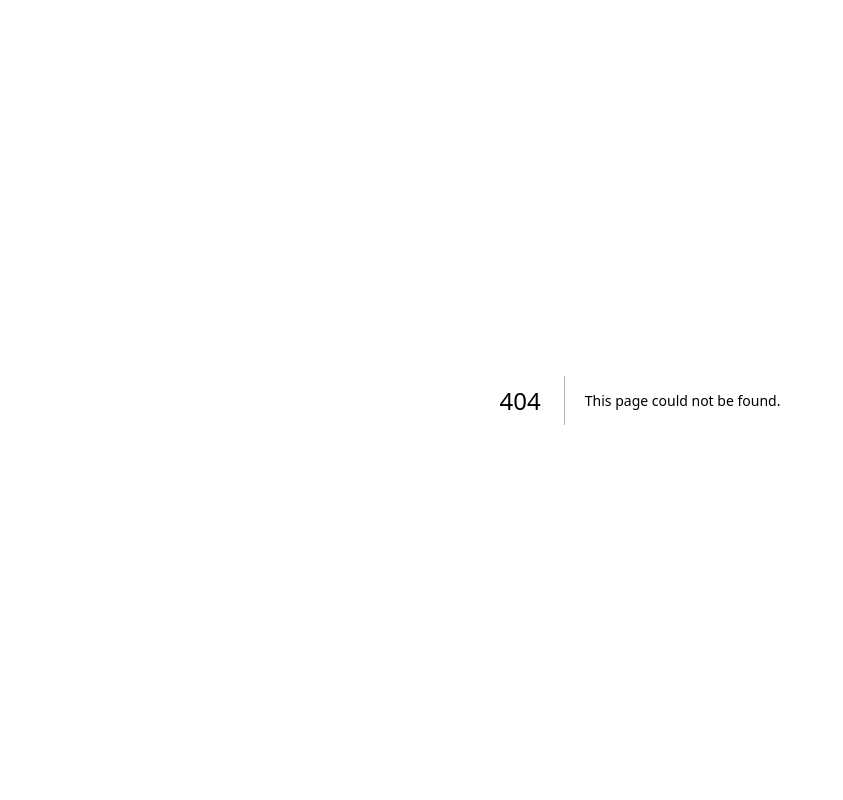
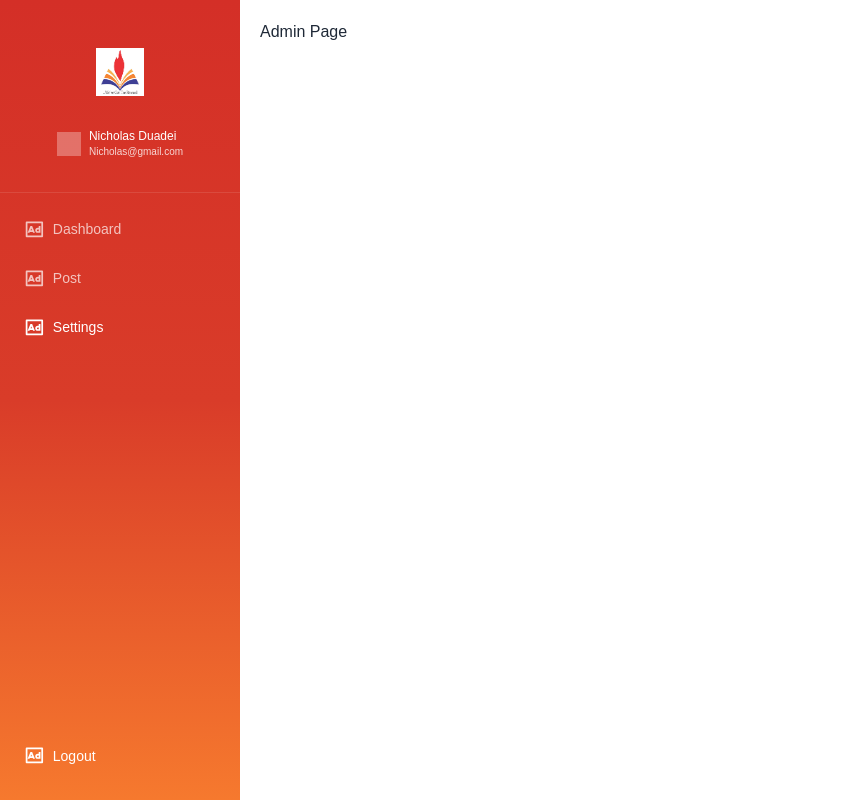
Before and after one commit to adefokun/brilliant-brain, a Next.js app: page /admin in a window 1280 px wide. Before the commit this address had no page. Shown: the whole page, without its empty margins (0-843 px from the left). Built offline with nearby package versions, Linux system fonts and the light colour scheme; a web font is replaced by a local one; what prettier-plugin-tailwindcss would draw is missing.

Commit message:
admin setup

```diff
--- /dev/null
+++ b/components/SideNav/index.tsx
@@ -0,0 +1,53 @@
+import React from 'react'
+import Link from 'next/link'
+import { MdTrendingUp, MdPersonOutline, MdOutlinePersonOutline } from 'react-icons/md'
+import { RiBillLine, RiAdvertisementLine } from 'react-icons/ri'
+import Logo from "@/assets/logo.jpg"
+import Image from 'next/image'
+
+
+const SideNav = ({ }) => {
+
+  return (
+    <div className='hidden sm:flex flex-col justify-between grad-to-bottom text-white h-screen min-w-[240px] w-60 pt-4 pb-6 overflow-hidden'>
+        <div>
+            <div className='w-full flex flex-col items-center gap-8 py-8 border-b border-white/10'>
+                <Link href={"/"}>
+                    <Image src={Logo} className='w-12 h-12 md:h-12' alt='' />
+                </Link>
+                <div className="flex items-center text-xs gap-2">
+                    <span className='w-6 h-6 bg-white/30'>
+                    </span>
+                    <div className="flex flex-col text-xs">
+                        <span className=''>Nicholas Duadei</span>
+                        <span className='text-white/80 text-[10px]'>Nicholas@gmail.com</span>
+                    </div>
+                </div>
+            </div>
+            <div className='flex flex-col gap-2 pt-4 text-white/70'>
+                <Link className={`py-2.5 pl-6 text-sm flex items-center gap-2`} href="/users">
+                    {/* <span className='w-4 h-4 bg-white flex justify-center items-center rounded border'>
+                        <MdTrendingUp color='#000000' size={"0.6rem"} />
+                    </span>  */}
+                    <RiAdvertisementLine size={"1.3rem"} />
+                    Dashboard
+                </Link>
+                <Link className={`py-2.5 pl-6 text-sm flex items-center gap-2`} href={"/users/billboard"}>
+                    <RiAdvertisementLine size={"1.3rem"} />
+                    Post
+                </Link>
+                <Link className={`py-2.5 pl-6 text-sm flex items-center gap-2 text-white`} href={"/users/billboard"}>
+                    <RiAdvertisementLine size={"1.3rem"} />
+                    Settings
+                </Link>
+            </div>
+        </div>
+        <div onClick={() => ''} className={`py-2.5 pl-6 text-sm flex items-center gap-2`}>
+            <RiAdvertisementLine size={"1.3rem"} />
+            Logout
+        </div>
+    </div>
+  )
+}
+
+export default SideNav
--- /dev/null
+++ b/layouts/AdminLayout/index.tsx
@@ -0,0 +1,16 @@
+import React from 'react'
+import SideNav from '@/components/SideNav'
+
+const AdminLayout = ({ children }: { children: React.ReactNode }) => {
+
+  return (
+      <div className='flex bg-footer-bg overflow-hidden h-screen w-full'>
+        <SideNav />
+        <div className="flex-1 overflow-y-scroll bg-base-200 p-5">
+          {children}
+        </div>
+      </div>
+  )
+}
+
+export default AdminLayout
--- /dev/null
+++ b/pages/admin/index.tsx
@@ -0,0 +1,17 @@
+import Head from "next/head";
+import AdminLayout from "@/layouts/AdminLayout"
+
+export default function Home() {
+  return (
+    <AdminLayout>
+      <Head>
+        <title>Brilliant Brains</title>
+        <meta name="description" content="Generated by create next app" />
+        <link rel="icon" href="/faviconimg.png" />
+      </Head>
+      <div>
+        <h1>Admin Page</h1>
+      </div>
+    </AdminLayout>
+  );
+}
```
